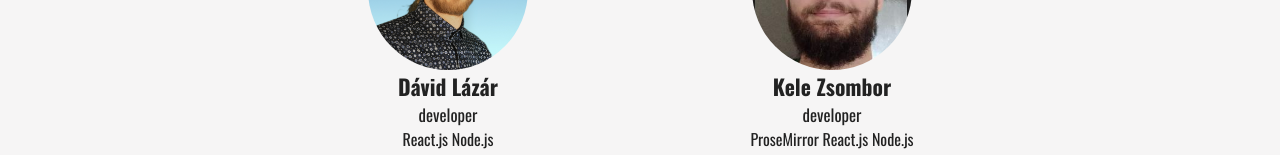
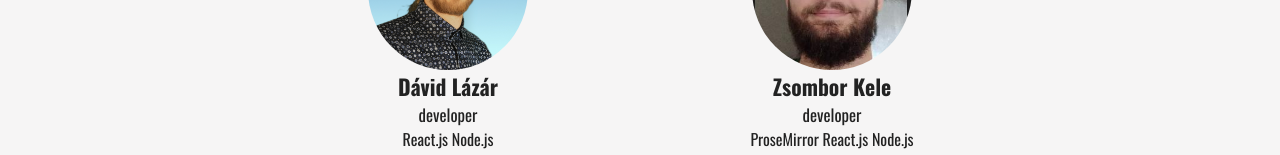
Before and after one commit to emergence-engineering/blog, a Next.js app: page /team in a window 1280 px wide. Shown: the part 1035-1190 px from the top of the page. Built offline with nearby package versions, Linux system fonts and the light colour scheme.

Commit message:
Kele Zsombor -> Zsombor Kele

```diff
--- a/pages/team.tsx
+++ b/pages/team.tsx
@@ -85,7 +85,7 @@ export default function Team() {
             />
             <Member
               src="zsombor"
-              memberName="Kele Zsombor"
+              memberName="Zsombor Kele"
               memberRole="developer"
               memberStack="Fullstack JS"
               memberWorkArea="ProseMirror React.js Node.js"
```
